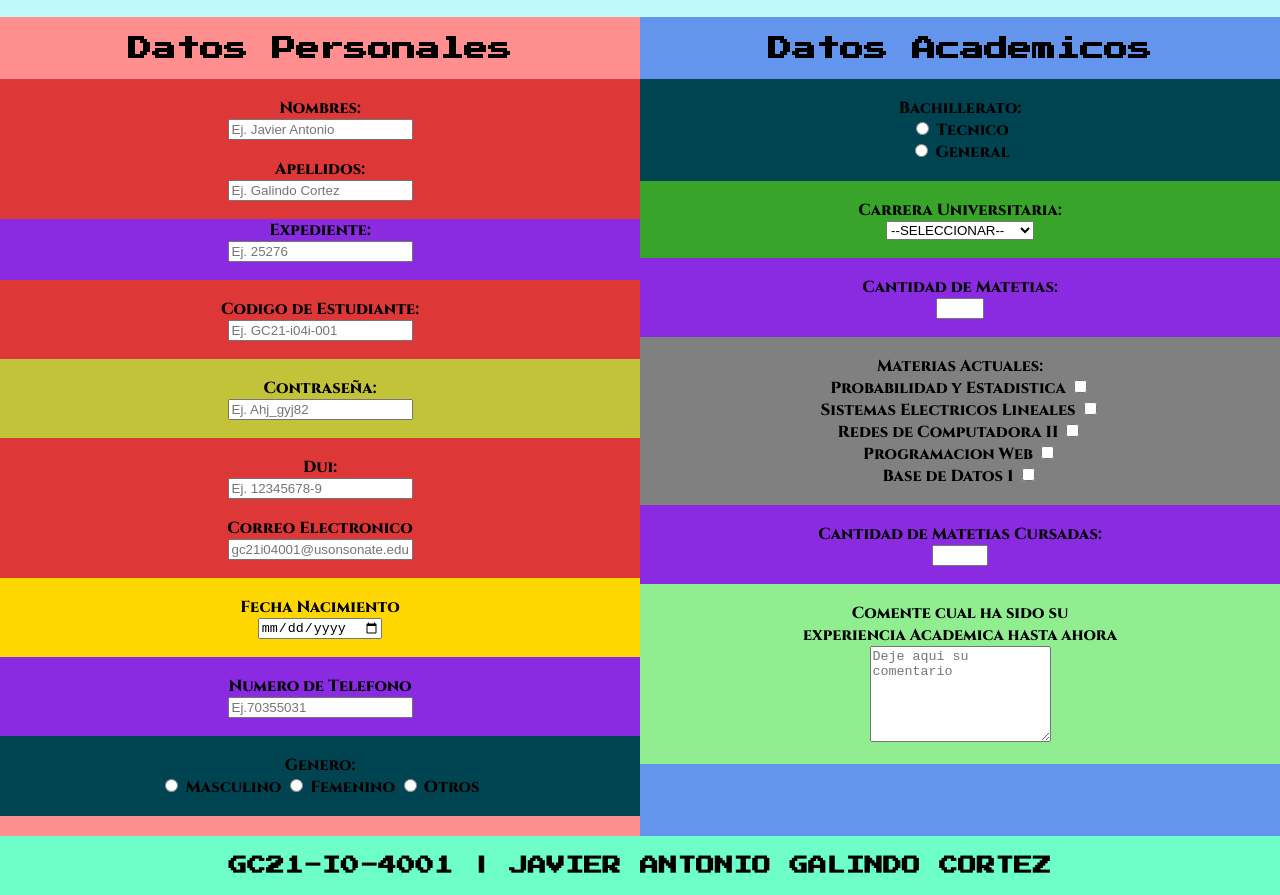
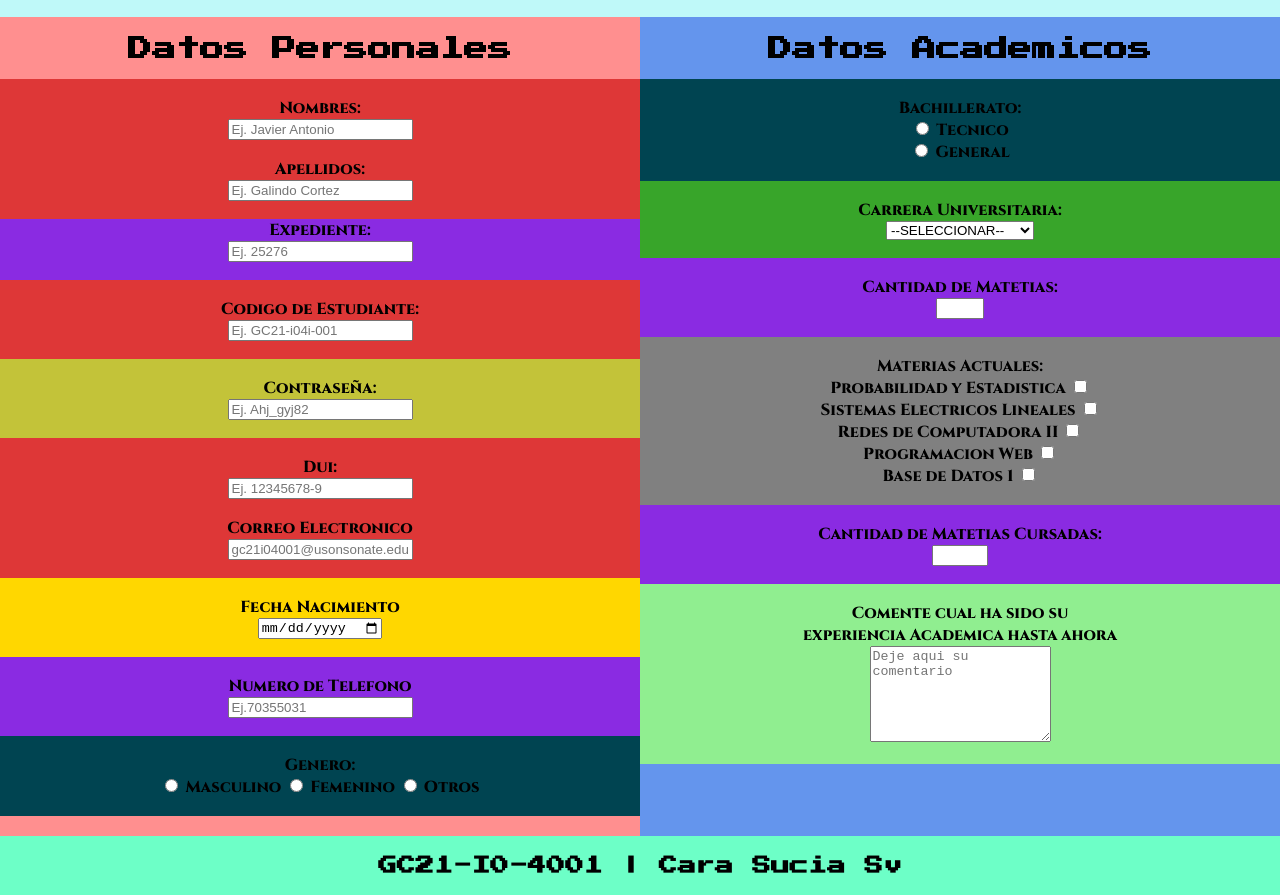
Before and after one commit to CortzDev/Rep-Prueba, a plain HTML site: page index.html in a window 1280 px wide. Shown: the part 122-1017 px from the top of the page. Drawn offline with Linux system fonts and the light colour scheme.

Commit message:
modifique pie de página

```diff
--- a/index.html
+++ b/index.html
@@ -174,7 +174,7 @@
         </section>
     </main>
     <footer>
-        <h3>GC21-I0-4001 | JAVIER ANTONIO GALINDO CORTEZ</h3>
+        <h3>GC21-I0-4001 | Cara Sucia Sv</h3>
     </footer>
 </body>
 </html>
```
